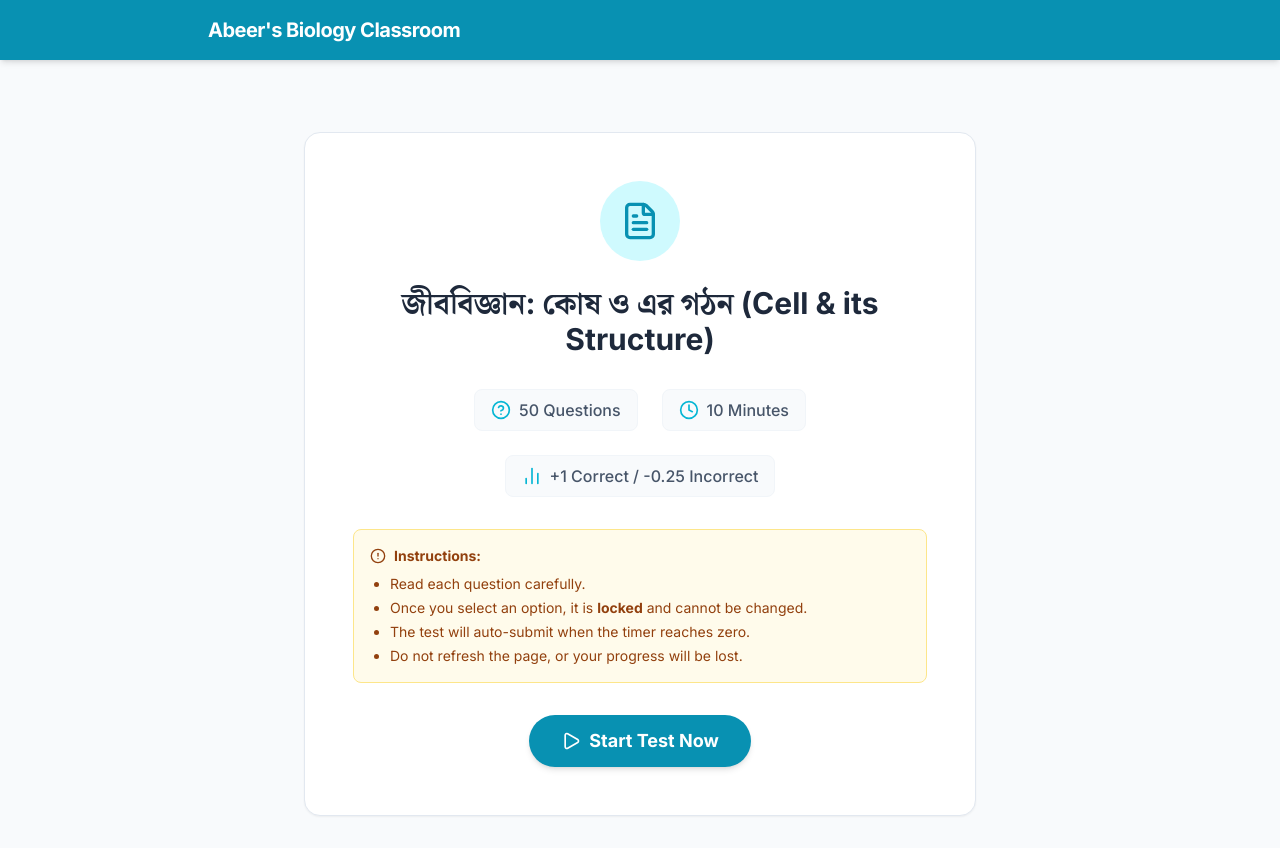
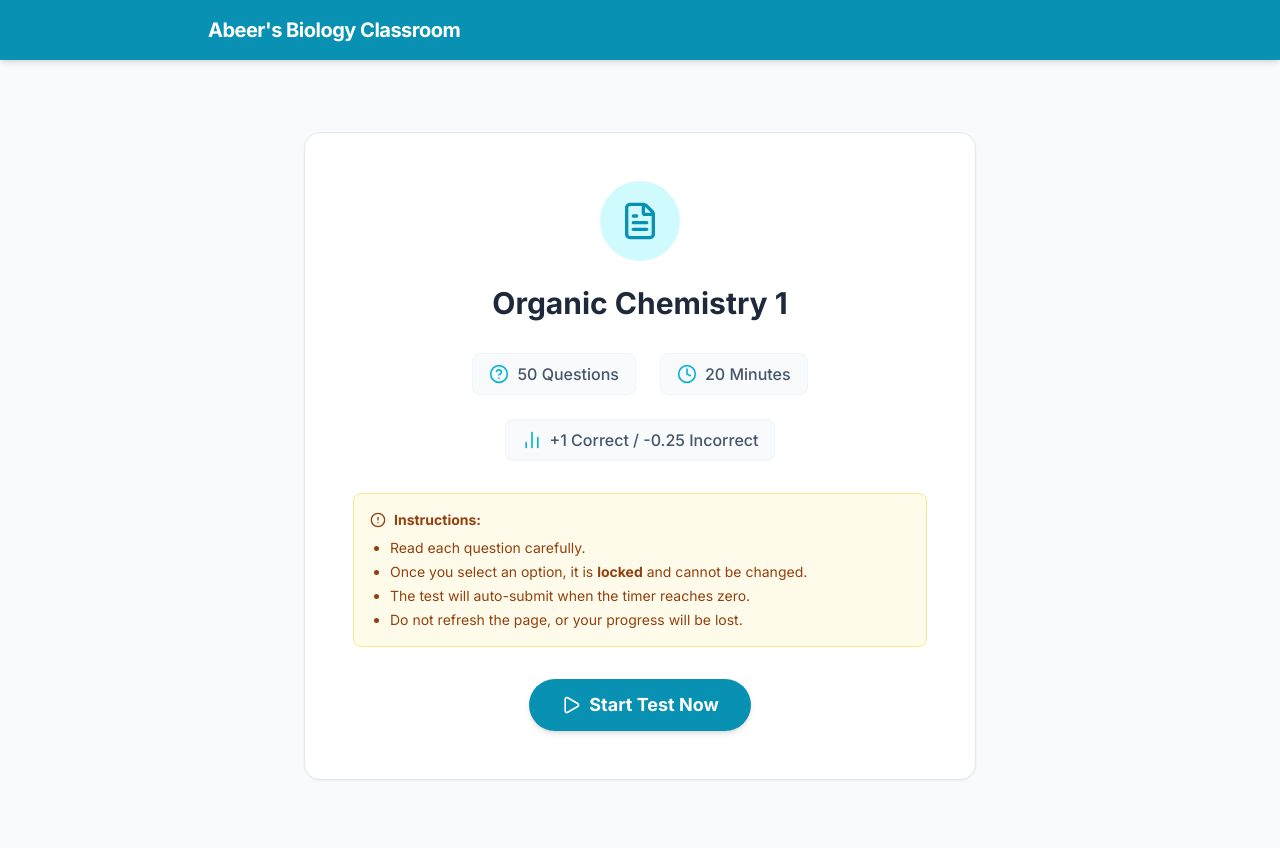
Before and after one commit to abeersbiologyclassroom/abeersbiologyclassroom.github.io, a plain HTML site: page organic.html in a window 1280 px wide. After the commit the page ends 812 px from the top, so only its background shows below. Drawn offline with nearby package versions, Linux system fonts and the light colour scheme.

Commit message:
Update exam title and duration in organic.html

```diff
--- a/organic.html
+++ b/organic.html
@@ -300,8 +300,8 @@
       // Edit this section before each exam.
       // ============================================================================
       const EXAM_DATA = {
-        title: "জীববিজ্ঞান: কোষ ও এর গঠন (Cell & its Structure)",
-        durationMinutes: 10,
+        title: "Organic Chemistry 1",
+        durationMinutes: 20,
         questions: [
           {
             id: 1,
```
